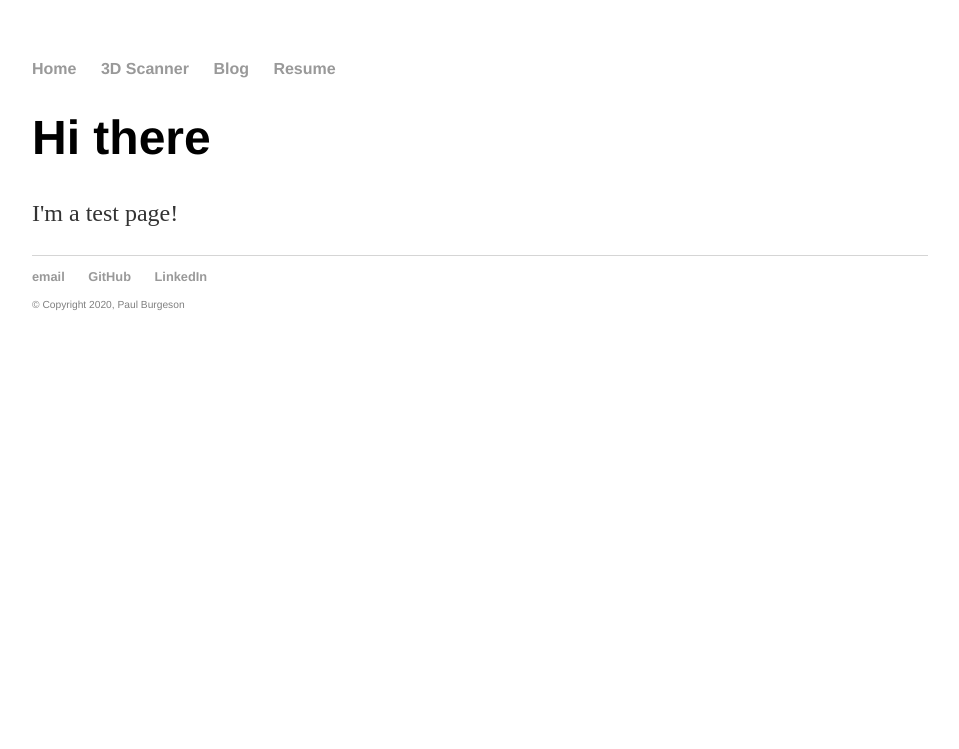
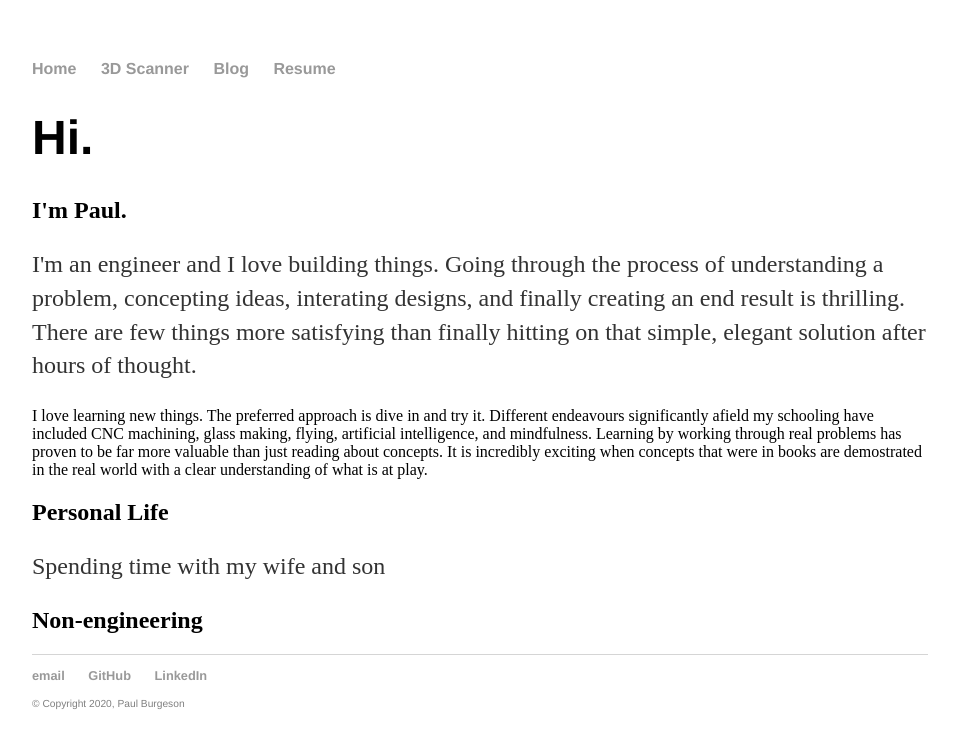
Before and after one commit to pburgeson/pburgeson.github.io, a Jekyll site: the page built from index.html, in a window 1280 px wide. Shown: the top 749 px of the page, without its empty margins (160-1119 px from the left). Built offline with Jekyll 4.4.1, drawn with Linux system fonts in a browser that asks for light colours.

Commit message:
Update index.html

```diff
--- a/index.html
+++ b/index.html
@@ -2,7 +2,21 @@
 layout: default
 title: Paul Burgeson
 ---
-<div class="blurb">
-	<h1>Hi there</h1>
-	<p>I'm a test page!</p>
-</div><!-- /.blurb -->
+<div class="intro">
+	<h1>Hi.</h1>
+	<h2>I'm Paul.</h2>
+	<p>
+		I'm an engineer and I love building things.  Going through the process of understanding a problem, concepting ideas,
+		interating designs, and finally creating an end result is thrilling.  There are few things more satisfying than finally
+		hitting on that simple, elegant solution after hours of thought.
+	</p>
+		I love learning new things.  The preferred approach is dive in and try it.  Different endeavours significantly afield my
+		schooling have included CNC machining, glass making, flying, artificial intelligence, and mindfulness.  Learning by working through real problems
+		has proven to be far more valuable than just reading about concepts.  It is incredibly exciting when concepts that were
+		in books are demostrated in the real world with a clear understanding of what is at play.
+	<h2>Personal Life</h2>
+	<p>Spending time with my wife and son</p>
+
+
+	<h2>Non-engineering</h2>
+</div><!-- /.intro -->
```
